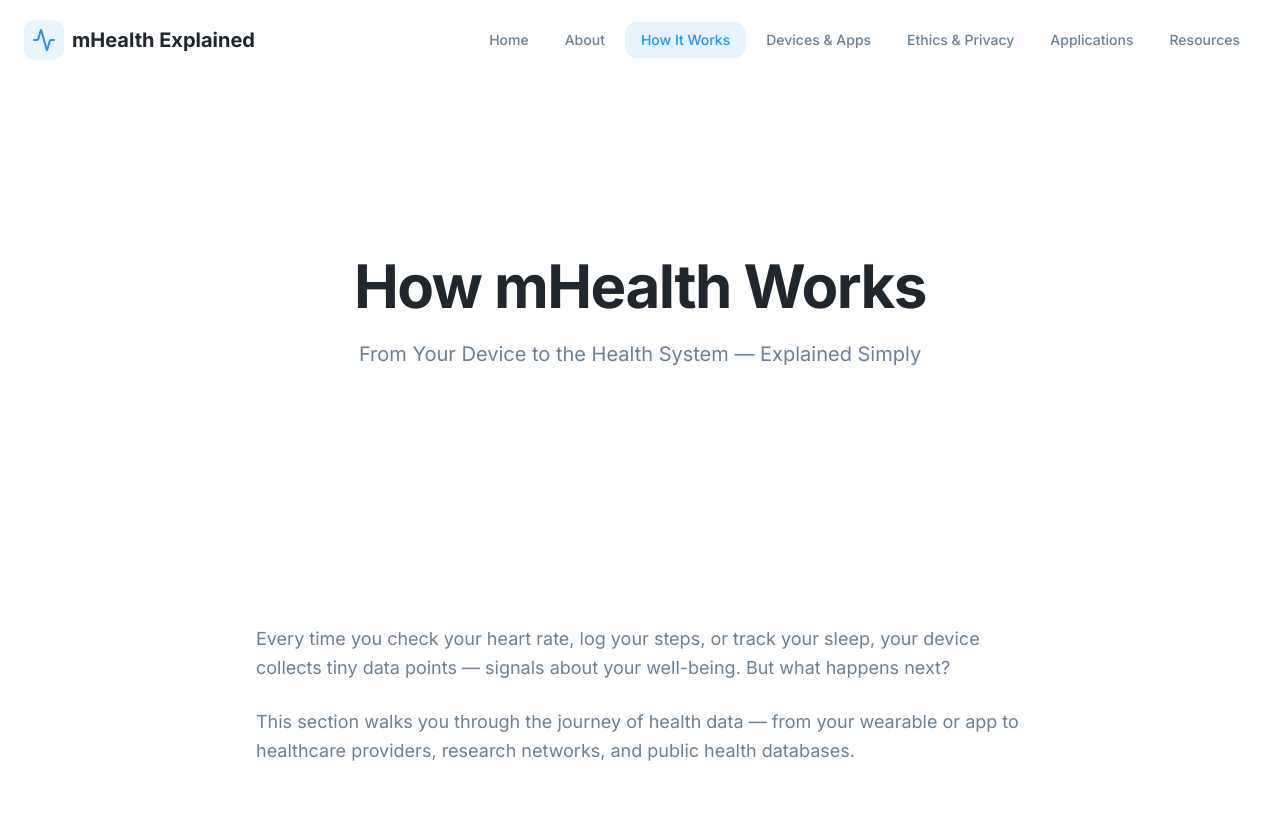
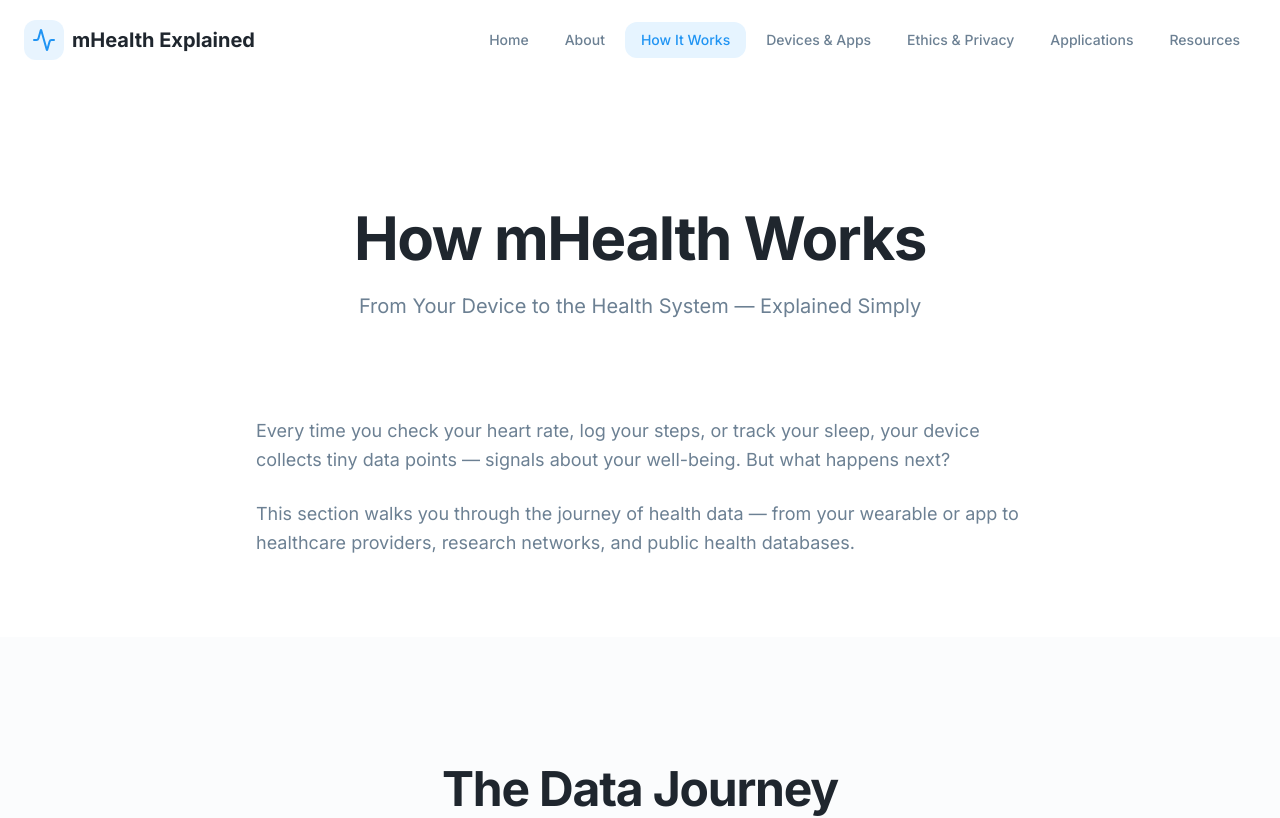
Before and after one commit to maheenk24/mhealth-decoded-explained, a React (Vite) app: page /how-it-works in a window 1280 px wide. Shown: the top 818 px of the page. Built offline with nearby package versions, Linux system fonts and the light colour scheme; the HTML template or start-up script is replaced by a standard one.

Commit message:
Refactor: Decrease spacing on How It Works page

```diff
--- a/src/pages/HowItWorks.tsx
+++ b/src/pages/HowItWorks.tsx
@@ -48,7 +48,7 @@ const HowItWorks = () => {
 
       <main className="pt-24 md:pt-32">
         {/* Hero Section */}
-        <section className="section-padding bg-gradient-subtle">
+        <section className="pt-16 pb-8 md:pt-20 md:pb-12 bg-gradient-subtle">
           <div className="container-custom px-6">
             <div className="max-w-4xl mx-auto text-center animate-fade-in">
               <h1 className="mb-6">How mHealth Works</h1>
@@ -60,7 +60,7 @@ const HowItWorks = () => {
         </section>
 
         {/* Introduction */}
-        <section className="section-padding">
+        <section className="pt-8 pb-16 md:pt-12 md:pb-20">
           <div className="container-custom px-6">
             <div className="max-w-3xl mx-auto animate-fade-in-up">
               <p className="text-lg text-muted-foreground leading-relaxed mb-6">
```
